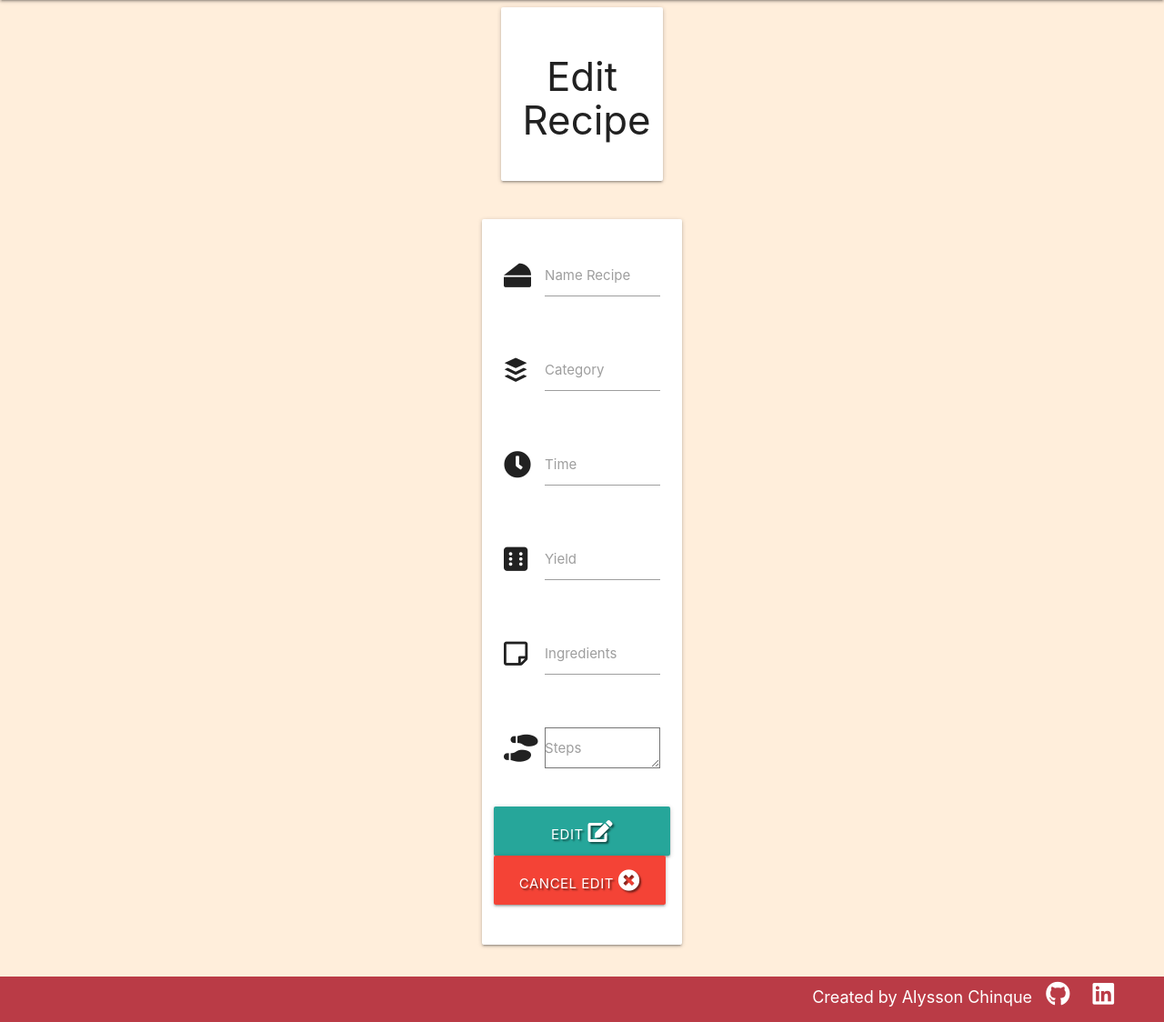
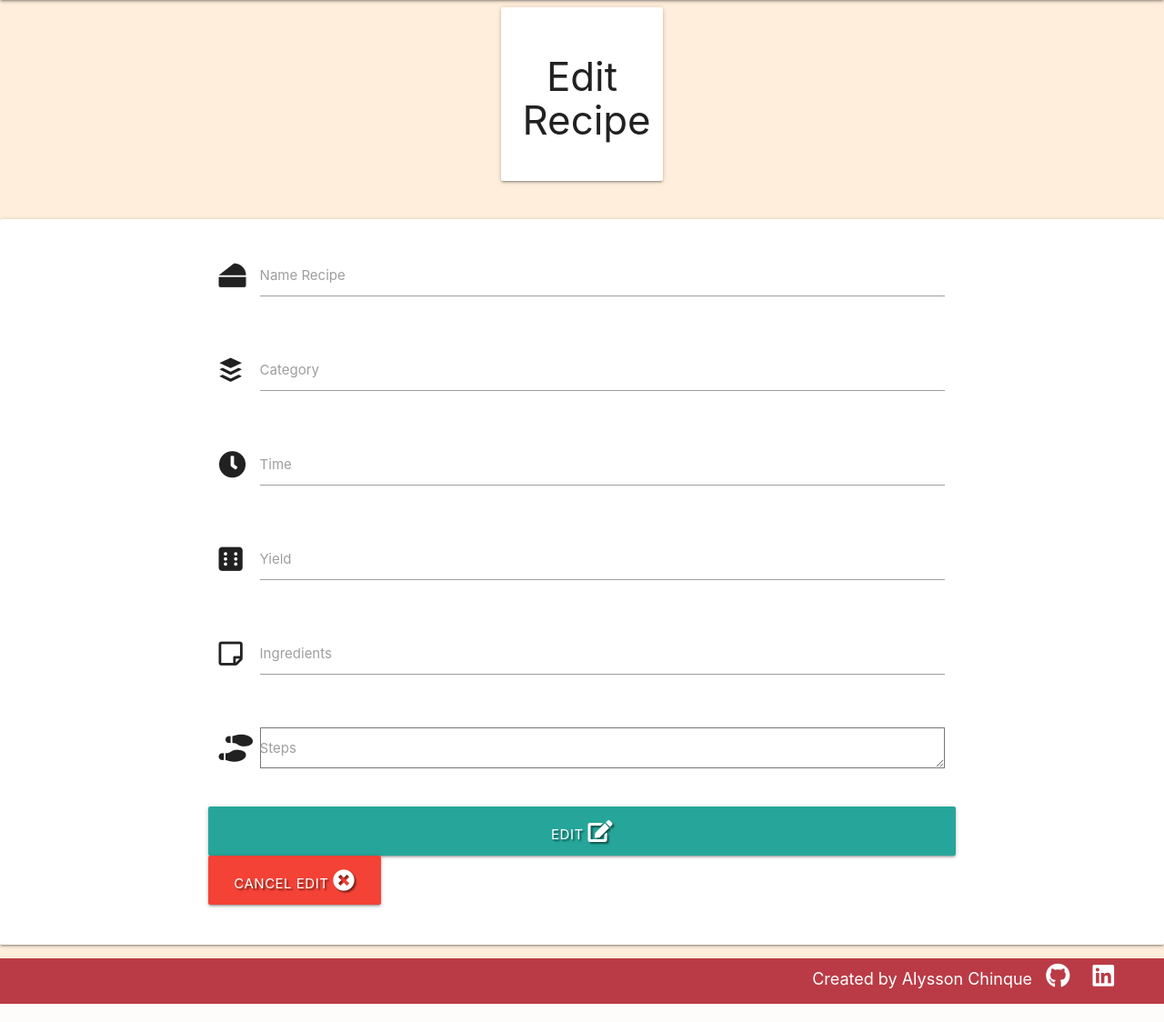
Before and after one commit to Code-Institute-Submissions/CookBook-29, a Flask app: template templates/pages/editrecipe.html in a window 1280 px wide. Shown: the part 64-1188 px from the top of the page at 91% size. Run offline with Flask 2, Linux system fonts and the light colour scheme; the template is opened without the code that fills it, so the values that code supplies are empty; some libraries are stand-ins or nearby versions; some web fonts are replaced.

Commit message:
Fix editrecipe but it doesn't working

```diff
--- a/templates/pages/editrecipe.html
+++ b/templates/pages/editrecipe.html
@@ -14,9 +14,8 @@
         </div>
     </div>
 
-    <div class="row">
+    <div class="row card-panel">
         <form class="col s12 m8 offset-m2" method="POST" action="{{ url_for('editRecipe', recipe_id=recipe_id) }}">
-            <div class="card-panel">
             <!-- name of recipe -->
             <div class="row">
                 <div class="input-field col s12">
@@ -82,7 +81,6 @@
                     Cancel Edit <i class="fas fa-times-circle"></i>
                 </a>
             </div>
-            </div>
         </form>
     </div>
 
```
Lines whose indentation alone changed are shown as unchanged.
